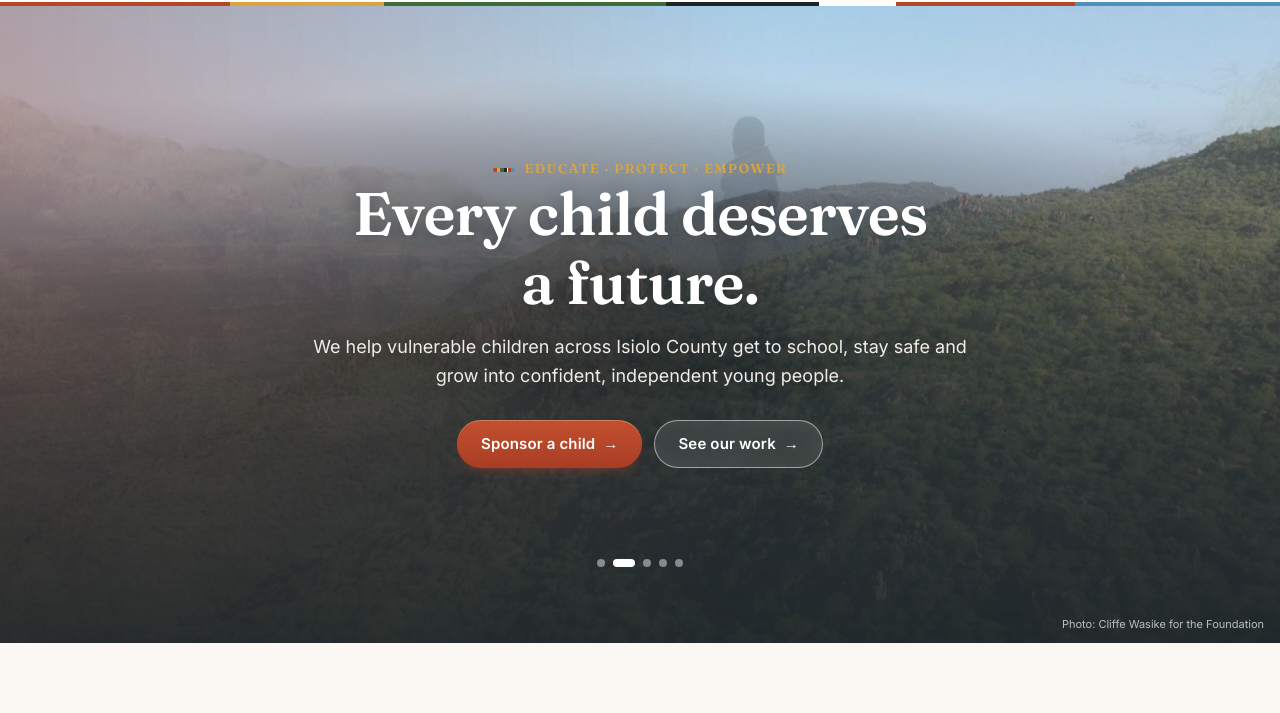
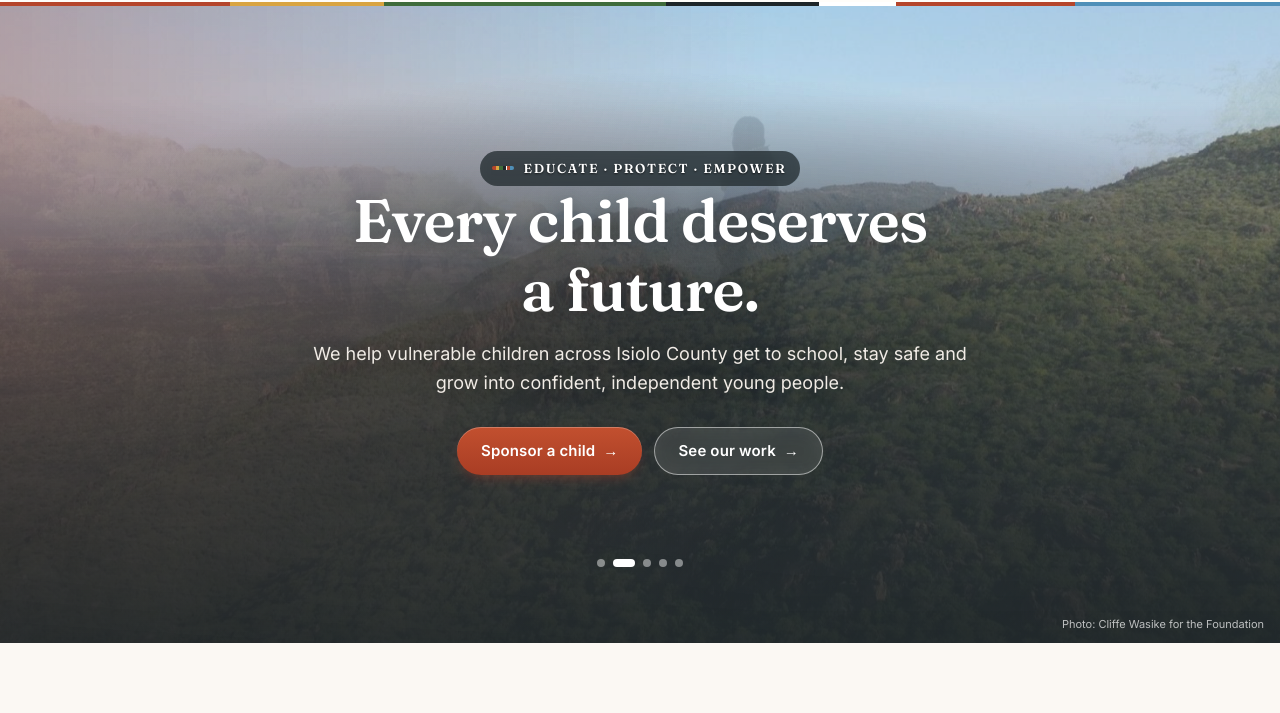
Before and after one commit to myers-studio/qophope-site, a plain HTML site: page index.html in a window 1280 px wide. Shown: the part 87-800 px from the top of the page. Drawn offline with nearby package versions, Linux system fonts and the light colour scheme.

Commit message:
Hero and photo-band labels: white on dark chip for readability
Co-Authored-By: Claude Fable 5.2 <noreply@anthropic.com>

```diff
--- a/index.html
+++ b/index.html
@@ -532,6 +532,10 @@ nav a:not(.btn):hover::after,nav a.on:not(.btn)::after{transform:scaleX(1)}
 .who li::before{content:"";position:absolute;left:0;top:.62em;width:6px;height:6px;border-radius:50%;background:var(--sun)}
 .who div:nth-child(2) li::before{background:var(--gold)}.who div:nth-child(3) li::before{background:var(--acacia)}
 
+/* hero and photo-band labels: readable on any slide */
+.hero .eyebrow,.band .eyebrow{display:inline-flex;align-items:center;color:#fff!important;background:#1d2528b3;padding:7px 14px 7px 12px;border-radius:50px;-webkit-backdrop-filter:blur(6px);backdrop-filter:blur(6px);text-shadow:0 1px 2px #0009}
+.hero .eyebrow::before,.band .eyebrow::before{flex:none}
+
 /* icons v2: cut-paper badges */
 .ic2{width:72px;height:72px;border-radius:58% 42% 55% 45%/48% 56% 44% 52%;background:var(--gold-soft);box-shadow:inset 0 0 0 1px rgba(29,37,40,.06),0 6px 14px -8px rgba(29,37,40,.35);transition:transform .35s cubic-bezier(.2,.8,.2,1),border-radius .5s}
 .path:nth-child(2) .ic2{background:var(--sun-soft);border-radius:45% 55% 42% 58%/55% 45% 56% 44%}
```
